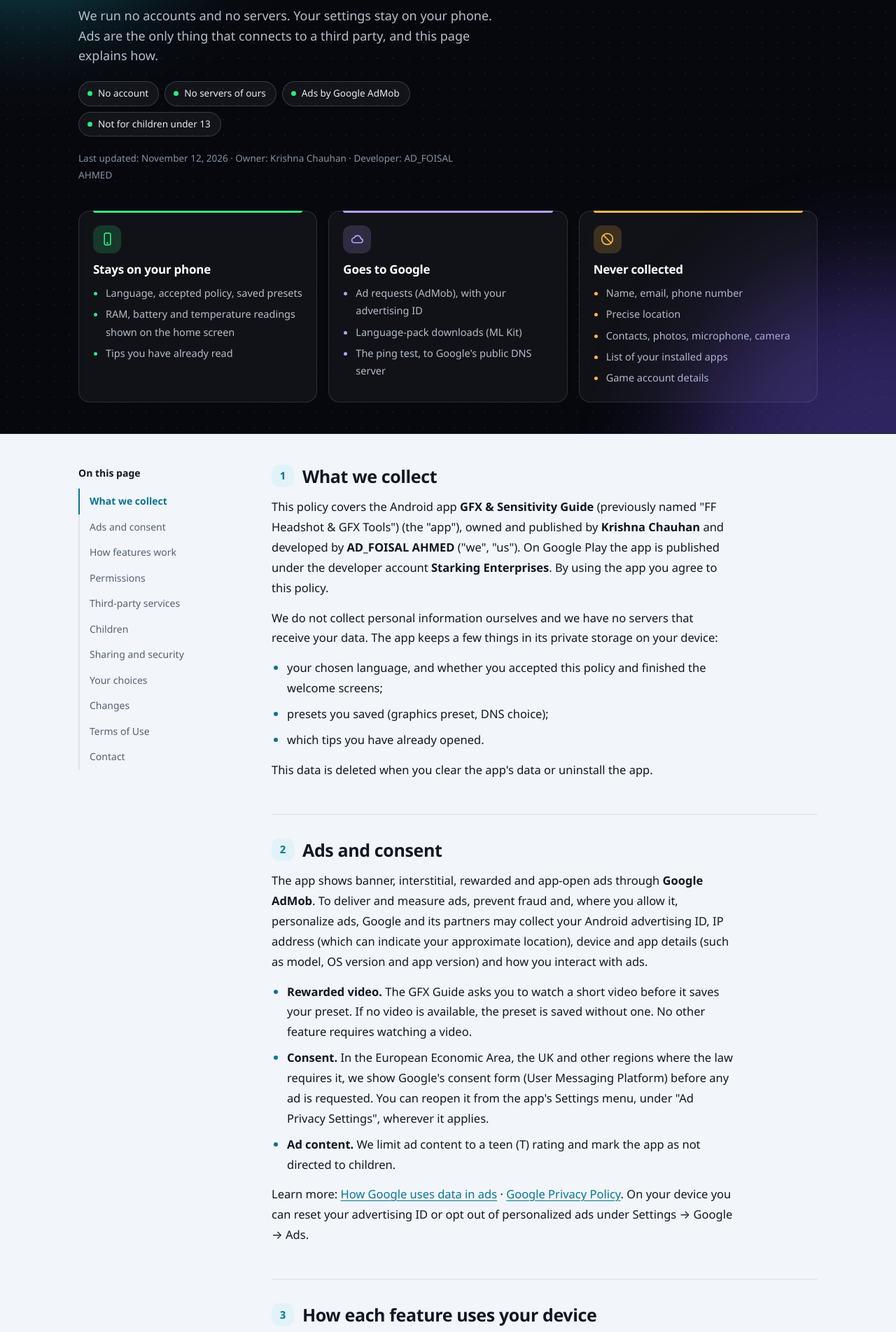
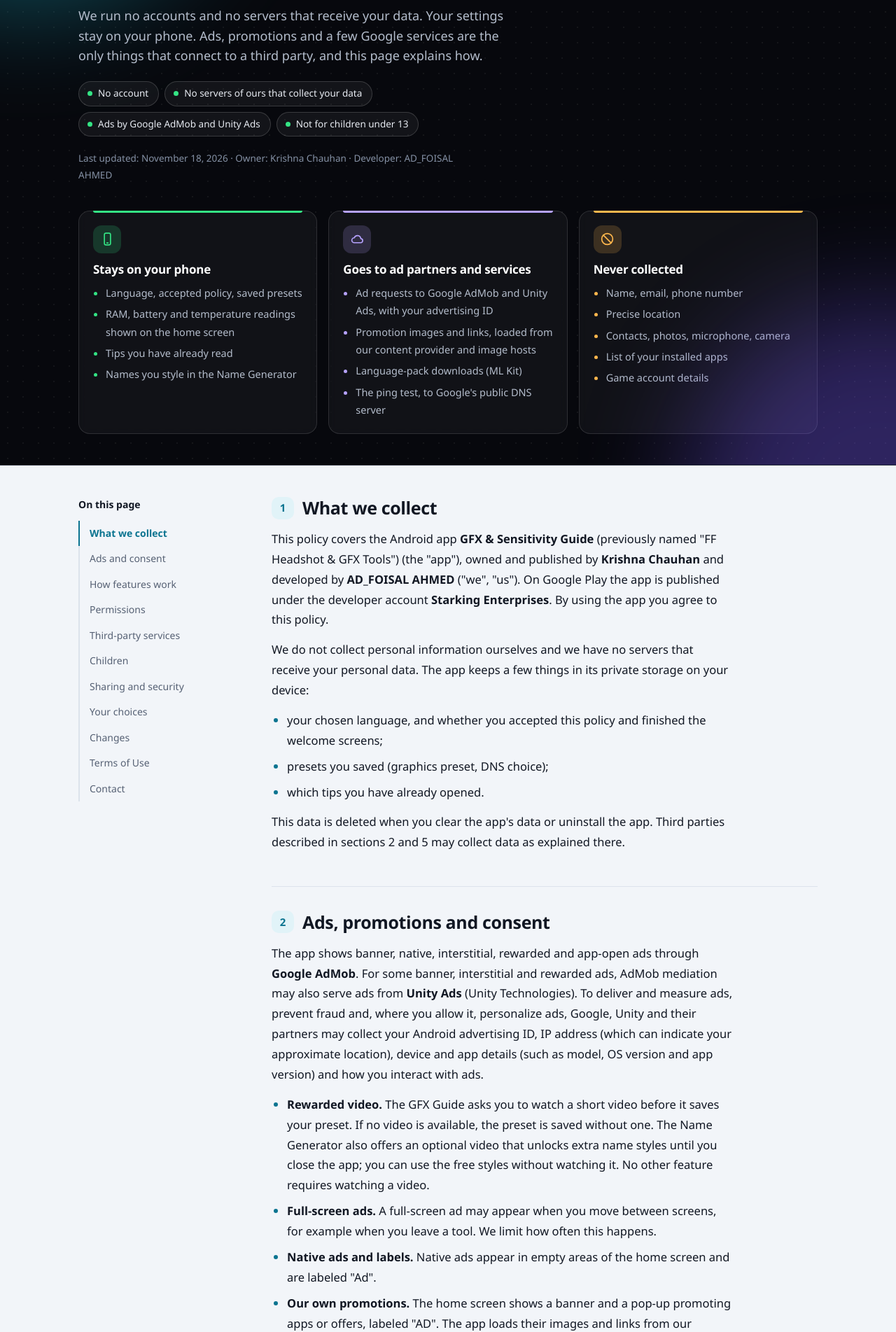
Before and after one commit to ftbspecial-creator/FF-Headshot-GFX-Tools-App-Privacy-Policy-Terms, a plain HTML site: page index.html in a window 1280 px wide. Shown: the part 258-2161 px from the top of the page at 70% size. Drawn offline with Linux system fonts and the light colour scheme.

Commit message:
Update index.html

```diff
--- a/index.html
+++ b/index.html
@@ -164,20 +164,20 @@ main section h2{display:flex;align-items:center}
       <div><b>GFX &amp; Sensitivity Guide</b><span>Android app · com.ffheadshotgfxtools</span></div>
     </div>
     <h1>Privacy Policy and Terms of Use</h1>
-    <p class="lede">We run no accounts and no servers. Your settings stay on your phone. Ads are the only thing that connects to a third party, and this page explains how.</p>
-    <ul class="chips"><li>No account</li><li>No servers of ours</li><li>Ads by Google AdMob</li><li>Not for children under 13</li></ul>
-    <p class="meta">Last updated: November 12, 2026 · Owner: Krishna Chauhan · Developer: AD_FOISAL AHMED</p>
+    <p class="lede">We run no accounts and no servers that receive your data. Your settings stay on your phone. Ads, promotions and a few Google services are the only things that connect to a third party, and this page explains how.</p>
+    <ul class="chips"><li>No account</li><li>No servers of ours that collect your data</li><li>Ads by Google AdMob and Unity Ads</li><li>Not for children under 13</li></ul>
+    <p class="meta">Last updated: November 18, 2026 · Owner: Krishna Chauhan · Developer: AD_FOISAL AHMED</p>
 
     <div class="ledger" id="summary">
       <div class="col c-local">
         <div class="ic" aria-hidden="true"><svg viewBox="0 0 24 24"><rect x="7" y="2.5" width="10" height="19" rx="2.5"/><path d="M11 18.5h2"/></svg></div>
         <h2>Stays on your phone</h2>
-        <ul><li>Language, accepted policy, saved presets</li><li>RAM, battery and temperature readings shown on the home screen</li><li>Tips you have already read</li></ul>
+        <ul><li>Language, accepted policy, saved presets</li><li>RAM, battery and temperature readings shown on the home screen</li><li>Tips you have already read</li><li>Names you style in the Name Generator</li></ul>
       </div>
       <div class="col c-google">
         <div class="ic" aria-hidden="true"><svg viewBox="0 0 24 24"><path d="M7 18a4 4 0 010-8 5.5 5.5 0 0110.6 1.2A3.4 3.4 0 0117 18H7z"/></svg></div>
-        <h2>Goes to Google</h2>
-        <ul><li>Ad requests (AdMob), with your advertising ID</li><li>Language-pack downloads (ML Kit)</li><li>The ping test, to Google's public DNS server</li></ul>
+        <h2>Goes to ad partners and services</h2>
+        <ul><li>Ad requests to Google AdMob and Unity Ads, with your advertising ID</li><li>Promotion images and links, loaded from our content provider and image hosts</li><li>Language-pack downloads (ML Kit)</li><li>The ping test, to Google's public DNS server</li></ul>
       </div>
       <div class="col c-never">
         <div class="ic" aria-hidden="true"><svg viewBox="0 0 24 24"><circle cx="12" cy="12" r="9"/><path d="M5.6 5.6l12.8 12.8"/></svg></div>
@@ -208,24 +208,27 @@ main section h2{display:flex;align-items:center}
     <section id="collect">
       <h2><span class="n">1</span>What we collect</h2>
       <p>This policy covers the Android app <b>GFX &amp; Sensitivity Guide</b> (previously named "FF Headshot &amp; GFX Tools") (the "app"), owned and published by <b>Krishna Chauhan</b> and developed by <b>AD_FOISAL AHMED</b> ("we", "us"). On Google Play the app is published under the developer account <b>Starking Enterprises</b>. By using the app you agree to this policy.</p>
-      <p>We do not collect personal information ourselves and we have no servers that receive your data. The app keeps a few things in its private storage on your device:</p>
+      <p>We do not collect personal information ourselves and we have no servers that receive your personal data. The app keeps a few things in its private storage on your device:</p>
       <ul>
         <li>your chosen language, and whether you accepted this policy and finished the welcome screens;</li>
         <li>presets you saved (graphics preset, DNS choice);</li>
         <li>which tips you have already opened.</li>
       </ul>
-      <p>This data is deleted when you clear the app's data or uninstall the app.</p>
+      <p>This data is deleted when you clear the app's data or uninstall the app. Third parties described in sections 2 and 5 may collect data as explained there.</p>
     </section>
 
     <section id="ads">
-      <h2><span class="n">2</span>Ads and consent</h2>
-      <p>The app shows banner, interstitial, rewarded and app-open ads through <b>Google AdMob</b>. To deliver and measure ads, prevent fraud and, where you allow it, personalize ads, Google and its partners may collect your Android advertising ID, IP address (which can indicate your approximate location), device and app details (such as model, OS version and app version) and how you interact with ads.</p>
+      <h2><span class="n">2</span>Ads, promotions and consent</h2>
+      <p>The app shows banner, native, interstitial, rewarded and app-open ads through <b>Google AdMob</b>. For some banner, interstitial and rewarded ads, AdMob mediation may also serve ads from <b>Unity Ads</b> (Unity Technologies). To deliver and measure ads, prevent fraud and, where you allow it, personalize ads, Google, Unity and their partners may collect your Android advertising ID, IP address (which can indicate your approximate location), device and app details (such as model, OS version and app version) and how you interact with ads.</p>
       <ul>
-        <li><b>Rewarded video.</b> The GFX Guide asks you to watch a short video before it saves your preset. If no video is available, the preset is saved without one. No other feature requires watching a video.</li>
+        <li><b>Rewarded video.</b> The GFX Guide asks you to watch a short video before it saves your preset. If no video is available, the preset is saved without one. The Name Generator also offers an optional video that unlocks extra name styles until you close the app; you can use the free styles without watching it. No other feature requires watching a video.</li>
+        <li><b>Full-screen ads.</b> A full-screen ad may appear when you move between screens, for example when you leave a tool. We limit how often this happens.</li>
+        <li><b>Native ads and labels.</b> Native ads appear in empty areas of the home screen and are labeled "Ad".</li>
+        <li><b>Our own promotions.</b> The home screen shows a banner and a pop-up promoting apps or offers, labeled "AD". The app loads their images and links from our content provider (Airtable) and the image hosts they point to, so those servers can see your IP address like any website would. Tapping a promotion opens its link in your browser, where that site's own policy applies. These promotions are not shown by AdMob or Unity and we do not send them any information about you.</li>
         <li><b>Consent.</b> In the European Economic Area, the UK and other regions where the law requires it, we show Google's consent form (User Messaging Platform) before any ad is requested. You can reopen it from the app's Settings menu, under "Ad Privacy Settings", wherever it applies.</li>
-        <li><b>Ad content.</b> We limit ad content to a teen (T) rating and mark the app as not directed to children.</li>
+        <li><b>Ad content.</b> We set the app as not directed to children and limit ad content to a teen (T) rating where our ad partners support it.</li>
       </ul>
-      <p>Learn more: <a href="https://policies.google.com/technologies/ads">How Google uses data in ads</a> · <a href="https://policies.google.com/privacy">Google Privacy Policy</a>. On your device you can reset your advertising ID or opt out of personalized ads under Settings → Google → Ads.</p>
+      <p>Learn more: <a href="https://policies.google.com/technologies/ads">How Google uses data in ads</a> · <a href="https://policies.google.com/privacy">Google Privacy Policy</a> · <a href="https://unity.com/legal/privacy-policy">Unity Privacy Policy</a>. On your device you can reset your advertising ID or opt out of personalized ads under Settings → Google → Ads.</p>
     </section>
 
     <section id="features">
@@ -234,9 +237,13 @@ main section h2{display:flex;align-items:center}
         <thead><tr><th>Feature</th><th>What it reads or does</th><th>Leaves your device?</th></tr></thead>
         <tbody>
           <tr><td data-label="Feature">Home dashboard</td><td data-label="What it reads or does">Reads free and used RAM, battery level and battery temperature from Android and shows them to you. These figures are for information only; the app does not change them.</td><td data-label="Leaves your device?"><span class="tag t-local">No</span></td></tr>
+          <tr><td data-label="Feature">Promotions (banner and pop-up)</td><td data-label="What it reads or does">Downloads promotion images and links from our content provider and image hosts and shows them with an "AD" label. A tap opens the link in your browser.</td><td data-label="Leaves your device?"><span class="tag t-out">Image download</span></td></tr>
           <tr><td data-label="Feature">Ping Test</td><td data-label="What it reads or does">Checks whether you are on Wi-Fi, mobile data or Ethernet. The ping test opens a short connection to Google's public DNS server (<code>8.8.8.8</code>) and times it, so that server sees your IP address like any website would. It only measures; it does not change your network. If you pick a DNS option, the app copies its hostname to your clipboard and opens Android settings; you set Private DNS yourself.</td><td data-label="Leaves your device?"><span class="tag t-out">Ping only</span></td></tr>
           <tr><td data-label="Feature">Sensitivity and DPI guides</td><td data-label="What it reads or does">Reads your phone's manufacturer, model and total RAM to suggest starting values. The DPI guide only opens Android settings; you change the value yourself.</td><td data-label="Leaves your device?"><span class="tag t-local">No</span></td></tr>
           <tr><td data-label="Feature">GFX guide, player setups and tips</td><td data-label="What it reads or does">Saves your choices and reading progress on your device. When you tap Copy, the app writes text to your clipboard. It does not read your clipboard.</td><td data-label="Leaves your device?"><span class="tag t-local">No</span></td></tr>
+          <tr><td data-label="Feature">Name Generator</td><td data-label="What it reads or does">Turns the name you type into styled text on your device. The name is not saved or sent anywhere. When you tap Copy, the app writes the styled name to your clipboard. An optional video can unlock more styles (see section 2).</td><td data-label="Leaves your device?"><span class="tag t-local">No</span></td></tr>
+          <tr><td data-label="Feature">Warm-up Routine</td><td data-label="What it reads or does">Shows a checklist with timers. Progress is kept only while the screen is open.</td><td data-label="Leaves your device?"><span class="tag t-local">No</span></td></tr>
+          <tr><td data-label="Feature">Pro Tips</td><td data-label="What it reads or does">Shows gaming tips from inside the app. If you tap Share, Android's share sheet opens with the tip and a link to the app on Google Play. You choose the app and the person; we do not see what you share.</td><td data-label="Leaves your device?"><span class="tag t-local">Only if you share</span></td></tr>
           <tr><td data-label="Feature">Language</td><td data-label="What it reads or does">Uses Google ML Kit to translate the app's text on your device. The language pack is downloaded from Google when you pick a language.</td><td data-label="Leaves your device?"><span class="tag t-out">Pack download</span></td></tr>
           <tr><td data-label="Feature">Internet check</td><td data-label="What it reads or does">When the app starts, it checks whether your device is online. If it is not, the app shows a message and does not continue. Nothing is sent anywhere for this check.</td><td data-label="Leaves your device?"><span class="tag t-local">No</span></td></tr>
           <tr><td data-label="Feature">Learn</td><td data-label="What it reads or does">Opens our YouTube channel in your YouTube app or browser. YouTube's own privacy policy applies from that point.</td><td data-label="Leaves your device?"><span class="tag t-out">Opens YouTube</span></td></tr>
@@ -249,9 +256,9 @@ main section h2{display:flex;align-items:center}
       <div class="tbl"><table>
         <thead><tr><th>Permission</th><th>Why</th></tr></thead>
         <tbody>
-          <tr><td data-label="Permission">Internet</td><td data-label="Why">Ads, the ping test, the internet check and language-pack downloads.</td></tr>
+          <tr><td data-label="Permission">Internet</td><td data-label="Why">Ads, promotions, the ping test, the internet check and language-pack downloads.</td></tr>
           <tr><td data-label="Permission">Network state</td><td data-label="Why">To show your connection type and to check that you are online.</td></tr>
-          <tr><td data-label="Permission">Advertising ID</td><td data-label="Why">Used by Google AdMob for ads, as described in section 2.</td></tr>
+          <tr><td data-label="Permission">Advertising ID</td><td data-label="Why">Used by Google AdMob and Unity Ads for ads, as described in section 2.</td></tr>
         </tbody>
       </table></div>
       <p>The app does not request any permission to stop other apps, read your list of installed apps, draw over other apps, or control your device.</p>
@@ -261,6 +268,8 @@ main section h2{display:flex;align-items:center}
       <h2><span class="n">5</span>Third-party services</h2>
       <ul>
         <li><b>Google AdMob</b> and the <b>User Messaging Platform</b> for ads and consent. <a href="https://policies.google.com/privacy">Google Privacy Policy</a></li>
+        <li><b>Unity Ads</b> (Unity Technologies), an ad network that can serve ads through AdMob mediation. <a href="https://unity.com/legal/privacy-policy">Unity Privacy Policy</a></li>
+        <li><b>Airtable</b> and image hosting services, which supply the promotion images and links described in section 2.</li>
         <li><b>Google ML Kit (on-device translation).</b> <a href="https://developers.google.com/ml-kit/terms">ML Kit terms</a></li>
         <li><b>Google Play in-app updates</b>, which tell you when a new version is available.</li>
       </ul>
@@ -274,7 +283,7 @@ main section h2{display:flex;align-items:center}
 
     <section id="sharing">
       <h2><span class="n">7</span>Sharing and security</h2>
-      <p>We do not sell personal information. The only sharing is with Google through the SDKs in sections 2 and 5. Because we hold no personal data on our own servers, there is nothing for us to delete or export. Your saved settings stay in the app's private storage, which other apps cannot read.</p>
+      <p>We do not sell your personal information ourselves. The only sharing of device and advertising data is with our ad partners, Google and Unity, through the SDKs in sections 2 and 5, and they handle it under their own policies. Promotion images are loaded from the providers in section 5. Because we hold no personal data on servers of our own, there is nothing for us to delete or export. Your saved settings stay in the app's private storage, which other apps cannot read.</p>
     </section>
 
     <section id="rights">
@@ -300,6 +309,8 @@ main section h2{display:flex;align-items:center}
         <li><b>Ping Test.</b> It measures your connection. It does not change your network or lower your ping.</li>
         <li><b>Device information.</b> RAM, battery and temperature readings are shown for information only. The app does not clean memory, close other apps or speed up your phone.</li>
         <li><b>Player setups.</b> The player setups shown are for reference only. We are not affiliated with, or endorsed by, the players shown.</li>
+        <li><b>Name Generator.</b> Styled names are made from Unicode characters. Some games or websites may not display or accept them, and you are responsible for following the rules of any game or service where you use a name.</li>
+        <li><b>Promotions and ads.</b> Promotions and ads come from third parties. We are not responsible for the content or practices of the sites or apps they link to.</li>
         <li><b>Your own settings.</b> Changing device settings such as screen density, or setting a Private DNS, is your decision and at your own risk. You can undo each one in Android settings or by following the in-app guide.</li>
         <li><b>No game access.</b> The app does not modify, hack or connect to any game, and gives no unfair advantage.</li>
         <li><b>As is.</b> The app is provided "as is", without warranties. To the extent the law allows, we are not liable for loss or damage from using it.</li>
```
